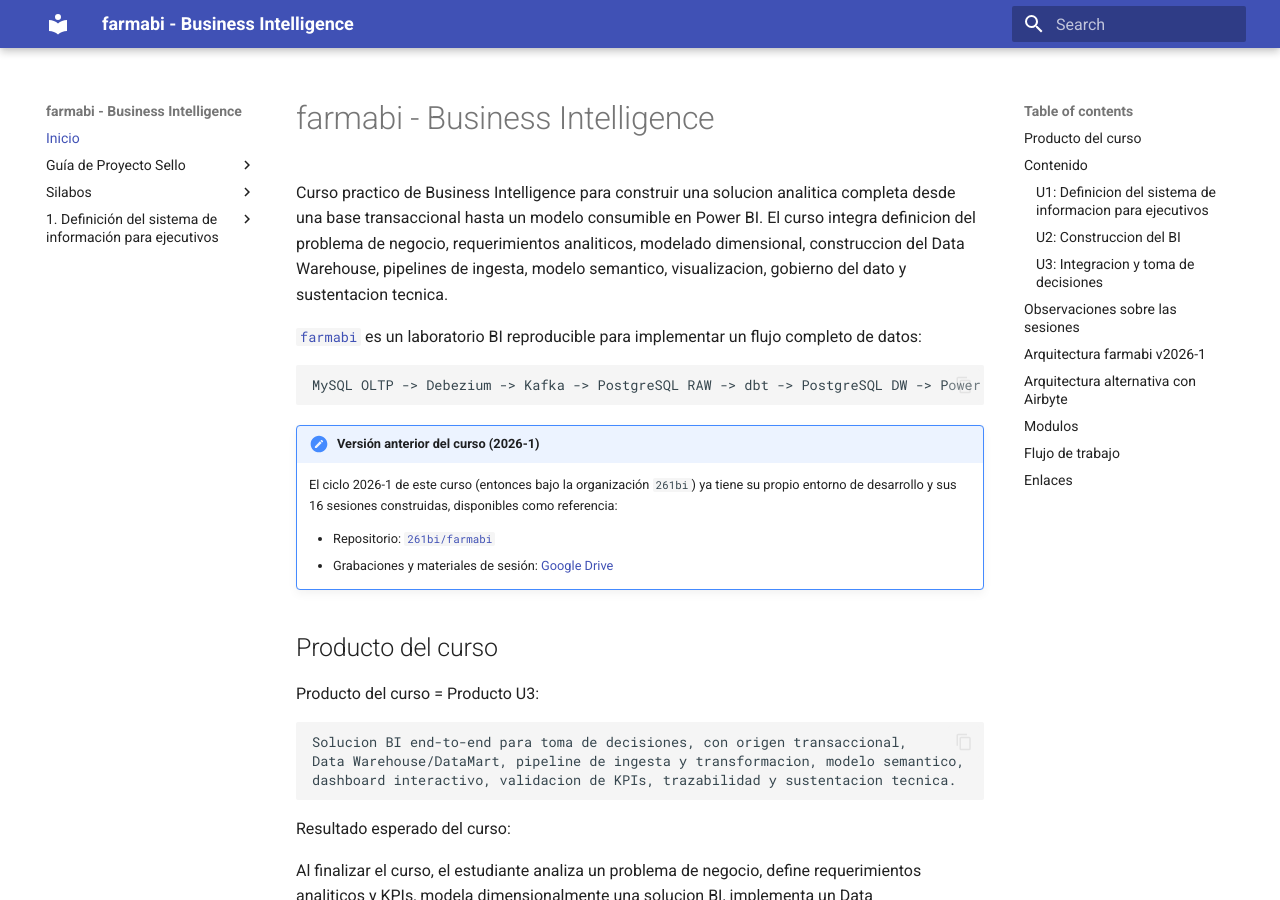
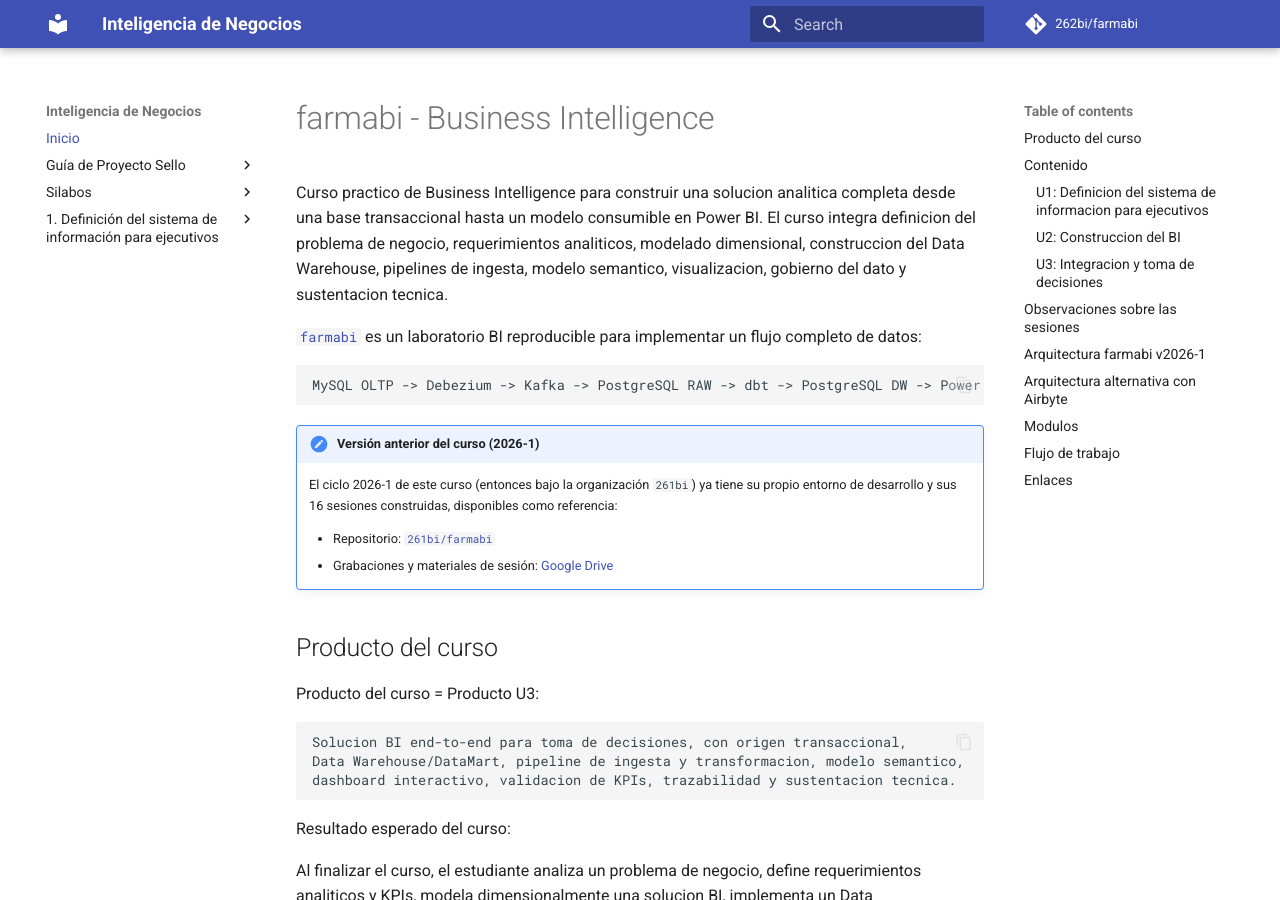
Before and after one commit to 262bi/farmabi, an MkDocs documentation site: the page built from docs/index.md, in a window 1280 px wide and 900 px high. Built offline with MkDocs 1.6.1 and Material for MkDocs 9.7.7, drawn with Linux system fonts in a browser that asks for light colours; comment, search, counter and statistics services are not loaded.

Commit message:
first commit

```diff
--- a/mkdocs.yml
+++ b/mkdocs.yml
@@ -1,5 +1,7 @@
-site_name: farmabi - Business Intelligence
+site_name: Inteligencia de Negocios
 site_description: Documentacion del proyecto BI farmabi
+repo_url: https://github.com/262bi/farmabi
+repo_name: 262bi/farmabi
 docs_dir: docs
 
 nav:
```
